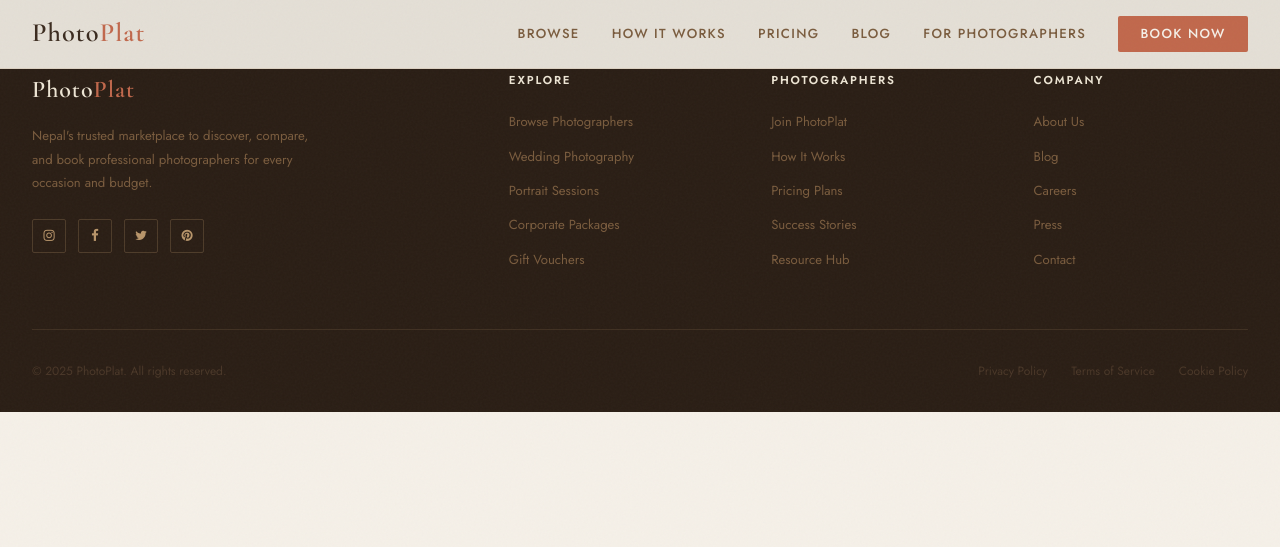
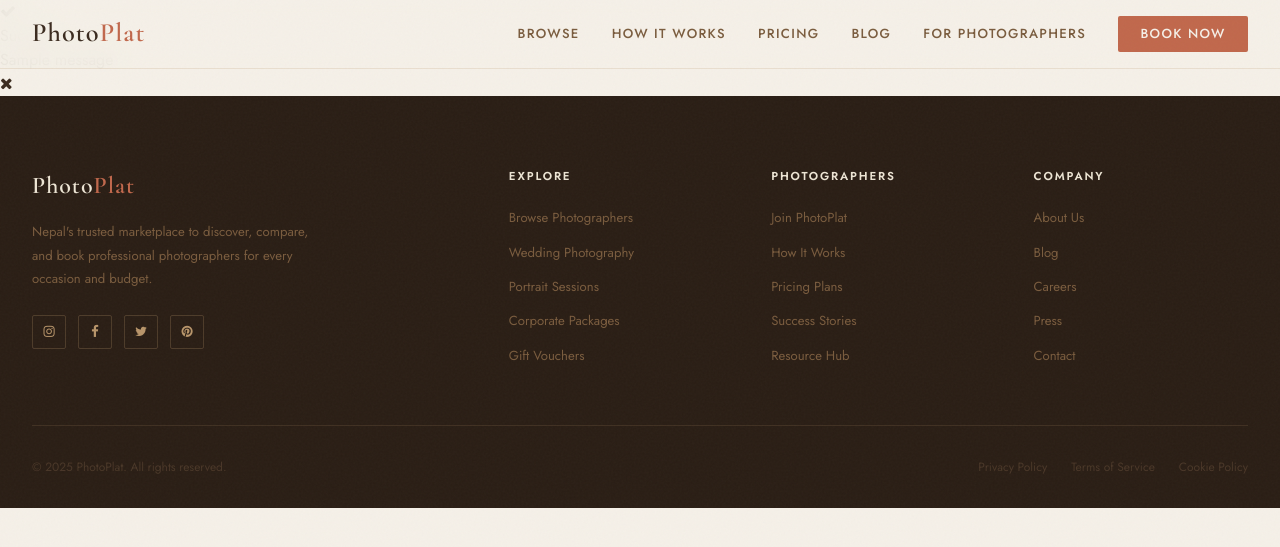
Before and after one commit to prakashtaz0091/PhotoPlat, a Django app: template main/templates/main/base.html in a window 1280 px wide. Shown: the top 547 px of the page. Run offline with Django 5.2, Linux system fonts and the light colour scheme; the template is opened without the code that fills it, so the values that code supplies are empty; tables that the repository leaves empty hold one stand-in row (values such as "Sample post"); one stand-in notice (Sample message) is shown; some libraries are stand-ins or nearby versions.

Commit message:
basic registration complete, wip: show toast messages

```diff
--- a/main/templates/main/base.html
+++ b/main/templates/main/base.html
@@ -969,6 +969,7 @@
 
 <body>
 
+
     {% block navbar %}
     <!-- ====== NAVBAR ====== -->
     <nav id="navbar">
@@ -979,12 +980,46 @@
                 <a href="#">How It Works</a>
                 <a href="#">Pricing</a>
                 <a href="#">Blog</a>
-                <a href="#">For Photographers</a>
+                <a href="{% url 'register_page' %}">For Photographers</a>
                 <a href="#" class="nav-cta">Book Now</a>
             </div>
         </div>
     </nav>
     {% endblock navbar %}
+
+    {% block toast_messages %}
+    <div class="toast-container" id="toast-container" role="region" aria-live="polite" aria-label="Notifications">
+
+
+        <!-- Django messages — rendered server-side. -->
+        {% if messages %}
+        {% for message in messages %}
+        <div class="toast toast-{{ message.tags }}" role="alert" data-duration="5000">
+            <div class="toast-icon-wrap">
+                {% if message.tags == 'success' %}<i class="fa fa-check"></i>
+                {% elif message.tags == 'error' %}<i class="fa fa-times"></i>
+                {% elif message.tags == 'warning' %}<i class="fa fa-exclamation"></i>
+                {% else %}<i class="fa fa-info"></i>{% endif %}
+            </div>
+            <div class="toast-body">
+                <div class="toast-title">
+                    {% if message.tags == 'success' %}Success
+                    {% elif message.tags == 'error' %}Error
+                    {% elif message.tags == 'warning' %}Warning
+                    {% else %}Notice{% endif %}
+                </div>
+                <div class="toast-message">{{ message }}</div>
+            </div>
+            <button class="toast-dismiss" aria-label="Dismiss"><i class="fa fa-times"></i></button>
+            <div class="toast-progress" style="animation-duration: 5000ms;"></div>
+        </div>
+        {% endfor %}
+        {% endif %}
+
+
+    </div>
+    {% endblock toast_messages %}
+
 
     {% block content %}
     {% endblock content %}
```
Also changed, not shown: accounts/templates/accounts/register.html (+19 -15 lines), accounts/views.py (+17 -1 lines).
